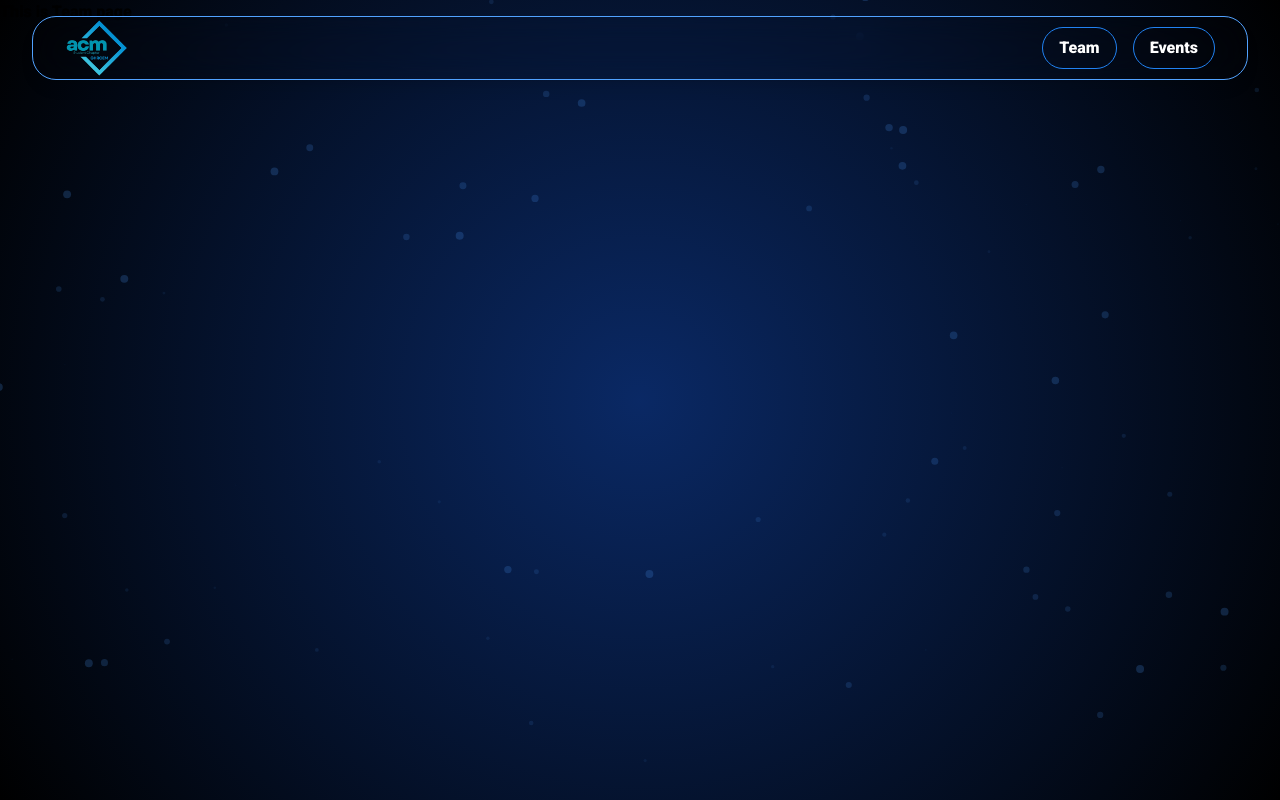
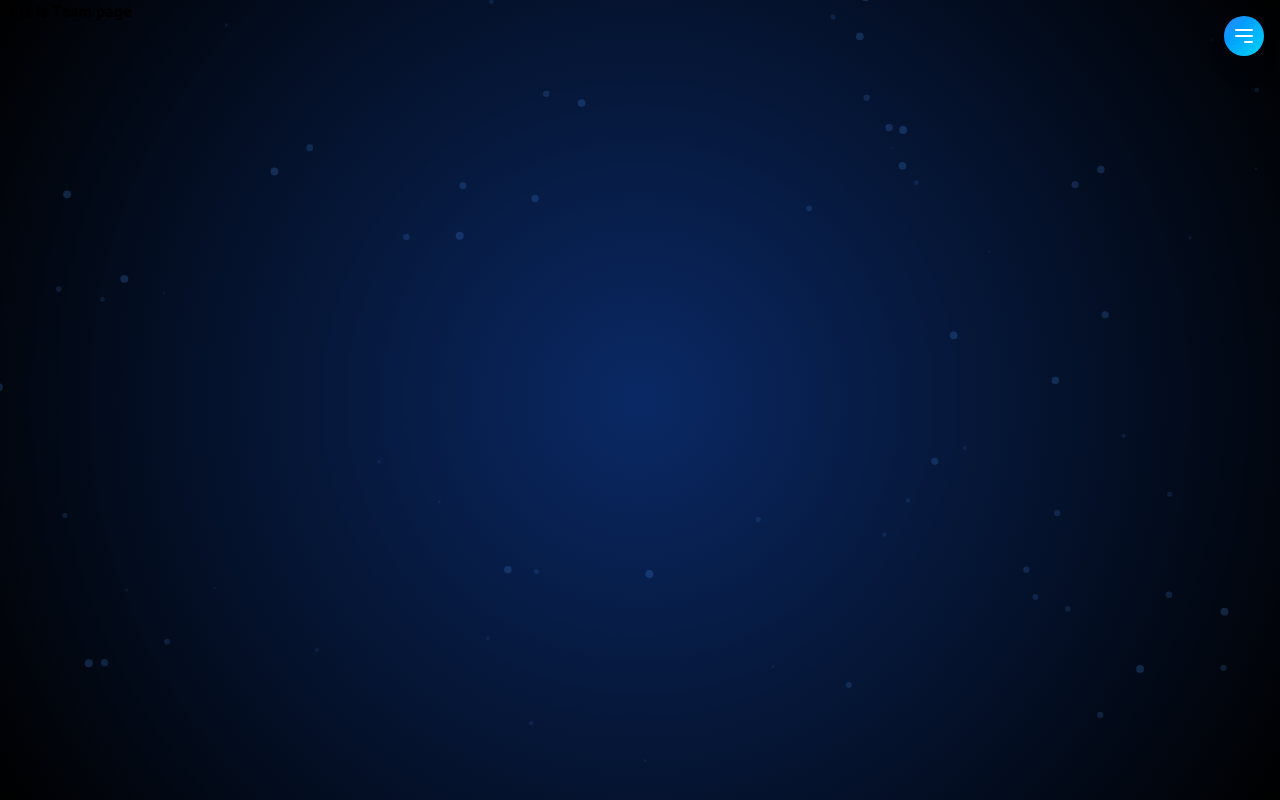
Before and after one commit to KrishnaGavali/ACMGHRCEMV2, a Next.js app: page /team in a window 1280 px wide. Built offline with nearby package versions, Linux system fonts and the light colour scheme.

Commit message:
refactor: Enhance AboutUs component animations and layout, improve Footer text alignment, and update Navbar for better usability

```diff
--- a/src/Components/AboutUs.tsx
+++ b/src/Components/AboutUs.tsx
@@ -10,39 +10,39 @@ const AboutUs = () => {
     offset: ["start start", "end end"],
   });
 
-  const opacity = useTransform(scrollYProgress, [0, 0.1, 0.8, 1], [0, 1, 1, 0]);
+  const opacity = useTransform(scrollYProgress, [0, 0.1, 0.9, 1], [0, 1, 1, 0]);
   const translateY = useTransform(scrollYProgress, [0, 0.3], [50, 0]);
   const statY = useTransform(scrollYProgress, [0.3, 0.6], [30, 0]);
   const statOpacity = useTransform(scrollYProgress, [0.3, 0.6], [0, 1]);
 
   return (
-    <div ref={divRef} className="w-full h-[200vh] relative z-10 bg-transparent">
+    <div ref={divRef} className=" h-[400vh] relative z-10 bg-transparent ">
       <motion.div
-        className="sticky top-0 h-screen w-full flex items-center justify-center"
+        className="sticky top-0 h-screen flex justify-center items-center px-4"
         style={{ opacity }}
       >
-        <div className="w-[95%] max-w-7xl mx-auto flex flex-col lg:flex-row items-center justify-between gap-12 lg:gap-24 relative z-10">
-          {/* Glow Background Blobs */}
-          <div className="absolute -top-32 -left-20 w-96 h-96 bg-blue-500/20 blur-3xl rounded-full pointer-events-none z-[-1]"></div>
-          <div className="absolute -bottom-32 -right-24 w-96 h-96 bg-cyan-400/20 blur-3xl rounded-full pointer-events-none z-[-1]"></div>
+        <div className="w-full max-w-7xl mx-auto flex flex-col lg:flex-row items-center justify-between gap-12 lg:gap-20 relative z-10">
+          {/* Glow Blobs */}
+          <div className="fixed -top-32 -left-20 w-80 h-80 bg-blue-500/20 blur-3xl rounded-full pointer-events-none z-[-1]"></div>
+          <div className="fixed -bottom-32 -right-24 w-80 h-80 bg-cyan-400/20 blur-3xl rounded-full pointer-events-none z-[-1]"></div>
 
-          {/* ACM Logo Circle */}
+          {/* ACM Logo */}
           <motion.div
             initial={{ scale: 0.8, opacity: 0 }}
             animate={{ scale: 1, opacity: 1 }}
             transition={{ duration: 0.8 }}
-            className="rounded-full border-4 border-blue-400 p-4 shadow-lg shadow-blue-500/30 bg-white/5 backdrop-blur-md"
+            className="rounded-full border-4 border-blue-400 p-2 sm:p-4 shadow-lg shadow-blue-500/30 bg-white/5 backdrop-blur-md flex-shrink-0"
           >
             <Image
               src="/ACMLogo.png"
               alt="ACM Logo"
-              width={400}
-              height={400}
-              className="w-[250px] h-[250px] md:w-[300px] md:h-[300px] lg:w-[350px] lg:h-[350px] object-contain"
+              width={300}
+              height={300}
+              className="w-[180px] h-[180px] sm:w-[250px] sm:h-[250px] object-contain"
             />
           </motion.div>
 
-          {/* Text Content */}
+          {/* Text */}
           <motion.div
             className="max-w-2xl text-center lg:text-left"
             style={{ y: translateY, opacity }}
@@ -54,35 +54,29 @@ const AboutUs = () => {
               </span>
             </h2>
 
-            <p className="text-white/90 text-base sm:text-lg md:text-xl mb-6 leading-relaxed tracking-wide">
+            <p className="text-white/90 text-base sm:text-lg md:text-xl mb-4 sm:mb-6 leading-relaxed tracking-wide">
               We are the premier technical club at GH Raisoni College of
               Engineering & Management, dedicated to fostering innovation,
               learning, and collaboration in the field of computer science and
               technology.
             </p>
 
-            <p className="text-white/80 text-base sm:text-lg md:text-xl leading-relaxed tracking-wide">
-              Our mission is to create a vibrant community where students can
-              explore cutting-edge technologies, work on exciting projects, and
-              connect with like-minded peers and industry professionals.
-            </p>
-
-            {/* Stats Section */}
+            {/* Stats */}
             <motion.div
-              className="flex flex-col sm:flex-row gap-6 mt-10 items-center sm:items-start justify-center sm:justify-start"
+              className="flex flex-row gap-6 mt-8 sm:mt-10 items-center justify-center sm:justify-start"
               style={{ y: statY, opacity: statOpacity }}
             >
               <div className="text-center">
                 <h3 className="text-4xl font-bold text-cyan-300 drop-shadow-md">
                   50+
                 </h3>
-                <p className="text-white text-sm mt-2">Event Organized</p>
+                <p className="text-white text-sm mt-2">Events Organized</p>
               </div>
               <div className="text-center">
                 <h3 className="text-4xl font-bold text-blue-300 drop-shadow-md">
                   7+
                 </h3>
-                <p className="text-white text-sm mt-2">Workshop Taken</p>
+                <p className="text-white text-sm mt-2">Workshops Taken</p>
               </div>
             </motion.div>
           </motion.div>
--- a/src/Components/Footer.tsx
+++ b/src/Components/Footer.tsx
@@ -36,7 +36,7 @@ const Footer = () => {
         >
           {/* Left: Logo & Tagline */}
           <div>
-            <h2 className="text-xl font-bold flex items-center justify-center md:justify-start gap-2">
+            <h2 className="text-xl font-bold flex items-center justify-start gap-2">
               <Image
                 src={"/ACMLogo.png"}
                 alt="ACM Logo"
@@ -45,18 +45,20 @@ const Footer = () => {
               />
               ACM GHRCEM
             </h2>
-            <p className="text-sm mt-2 text-gray-300">
+            <p className="text-sm mt-2 text-gray-300 text-left">
               Empowering the next generation of tech innovators through
               collaboration, learning, and cutting-edge projects.
             </p>
           </div>
 
           {/* Center: Contact Info */}
-          <div className="text-sm text-gray-300 flex flex-col items-center md:items-start gap-y-2">
+          <div className="text-sm text-gray-300 flex flex-col items-start gap-y-2">
             <h3 className="font-semibold mb-2">Get In Touch</h3>
             <p className="flex items-center gap-2 text-center md:text-left">
               <MapPin className="text-blue-400 inline w-5 h-5" />
-              <span>GH Raisoni College of Engineering & Management, Pune</span>
+              <span className="text-left">
+                GH Raisoni College of Engineering & Management, Pune
+              </span>
             </p>
             <p className="flex items-center gap-2 text-center md:text-left">
               <Mail className="text-blue-400 inline w-5 h-5" />
--- a/src/Components/Navbar.tsx
+++ b/src/Components/Navbar.tsx
@@ -1,67 +1,48 @@
 "use client";
 import Image from "next/image";
-import React, { useEffect, useState } from "react";
+import React, { useState } from "react";
 import Link from "next/link";
 import { usePathname } from "next/navigation";
+import { motion } from "framer-motion";
 
 const Navbar = () => {
-  const pathname = usePathname(); // 🧭 get current path
+  const pathname = usePathname();
+  const [isSidebarOpen, setIsSidebarOpen] = useState(false);
 
-  const [showNavbar, setShowNavbar] = useState(true);
-  const [lastScrollY, setLastScrollY] = useState(0);
+  const toggleSidebar = () => {
+    setIsSidebarOpen(!isSidebarOpen);
+  };
 
-  useEffect(() => {
-    // Only run scroll logic if NOT on /team
-    if (pathname === "/team") {
-      setShowNavbar(true);
-      return;
-    }
-
-    const handleScroll = () => {
-      const currentScrollY = window.scrollY;
-
-      if (currentScrollY > lastScrollY && currentScrollY > 100) {
-        setShowNavbar(false); // 👇 scroll down = hide
-      } else {
-        setShowNavbar(true); // 👆 scroll up = show
-      }
-
-      setLastScrollY(currentScrollY);
-    };
-
-    window.addEventListener("scroll", handleScroll);
-
-    return () => window.removeEventListener("scroll", handleScroll);
-  }, [lastScrollY, pathname]); // 🔁 re-run if path changes
+  const navLinks = [
+    { name: "Home", href: "/" },
+    { name: "Team", href: "/team" },
+    { name: "Events", href: "/#EventSection" },
+  ];
 
   return (
     <>
-      <div
-        className={`w-[95%] h-16 mt-4 fixed top-0 left-1/2 transform -translate-x-1/2 items-center px-8 z-50 flex justify-between bg-transparent bg-opacity-50 backdrop-blur-lg rounded-3xl shadow-lg transition-transform duration-300 border border-blue-400 ${
-          pathname === "/team"
-            ? "translate-y-0" // 📌 always visible on /team
-            : showNavbar
-            ? "translate-y-0"
-            : "-translate-y-24"
-        }`}
-      >
-        <Link href={"/"}>
-          <div className="w-fit h-full flex items-center" id="logoTitle">
-            <Image src={"/ACMLogo.png"} width={64} height={64} alt="ACM Logo" />
-          </div>
-        </Link>
-        <div className="flex space-x-4 items-center">
-          <Link href={"/team"}>
-            <button className="px-4 py-2 bg-transparent border border-[#2182f2] text-white rounded-full hover:bg-blue-800 cursor-pointer transition-all duration-150 text-sm sm:text-base">
-              Team
-            </button>
-          </Link>
-          <Link href={"/#EventSection"}>
-            <button className="px-4 py-2 bg-transparent border border-[#2182f2] hover:bg-blue-800 text-white rounded-full cursor-pointer transition-all duration-150 text-sm sm:text-base">
-              Events
-            </button>
-          </Link>
-        </div>
+      {/* Hamburger Button */}
+      <div className="fixed top-4 right-4 z-50 ">
+        <motion.button
+          onClick={toggleSidebar}
+          className="p-2 bg-gradient-to-br from-blue-500 to-cyan-400 text-white rounded-full shadow-xl hover:scale-105 active:scale-95 transition-transform"
+          whileTap={{ scale: 0.95 }}
+        >
+          <svg
+            xmlns="http://www.w3.org/2000/svg"
+            fill="none"
+            viewBox="0 0 24 24"
+            strokeWidth={2}
+            stroke="currentColor"
+            className="w-6 h-6"
+          >
+            <path
+              strokeLinecap="round"
+              strokeLinejoin="round"
+              d="M4 6h16M4 12h16m-7 6h7"
+            />
+          </svg>
+        </motion.button>
       </div>
     </>
   );
--- a/src/app/layout.tsx
+++ b/src/app/layout.tsx
@@ -28,7 +28,7 @@ const RootLayout = ({ children }: Readonly<{ children: React.ReactNode }>) => {
           infinite: false,
         }}
       />
-      <body className={`${Font.className} antialiased bg-black `}>
+      <body className={`${Font.className} antialiased bg-black`}>
         <div className="h-screen w-full bg-[radial-gradient(circle_at_50%_50%,#0E398D_-40%,#000_100%)] fixed -z-10"></div>
         <div className=" hidden md:block">
           <ParticleEffect />
```
